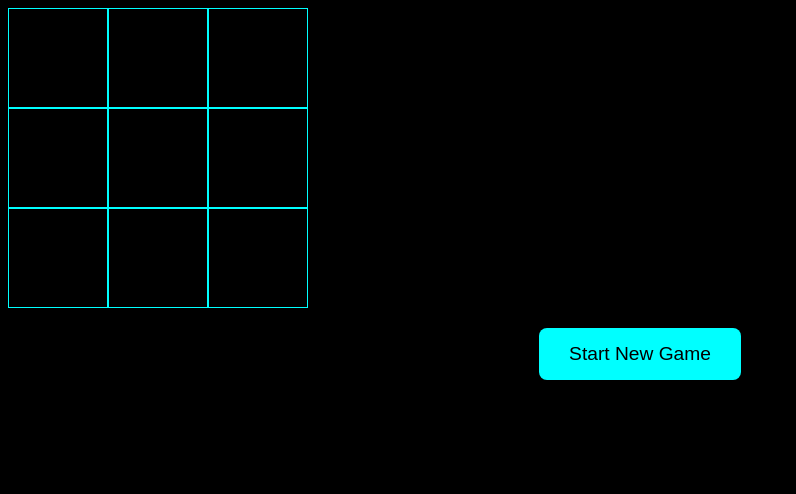
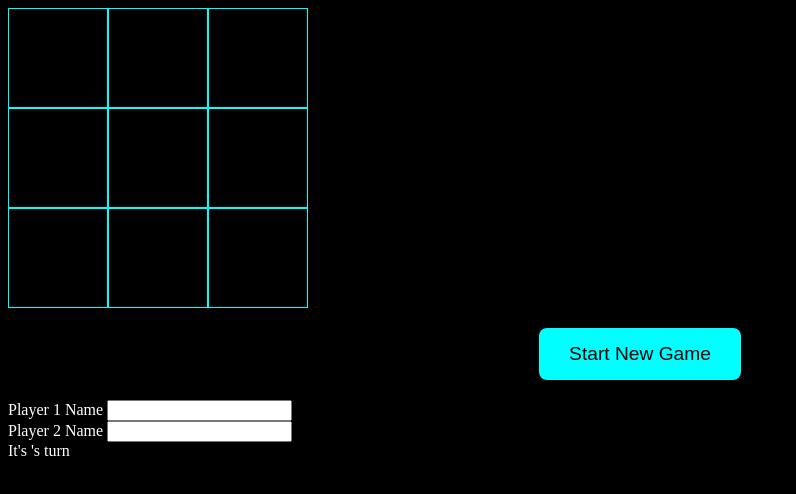
Before and after one commit to fatirali/tic_tac_toe, a plain HTML site: page index.html in a window 1280 px wide. Both pictures are taken after a click on the button "Start New Game". Shown: the whole page, without its empty margins (0-796 px from the left). Drawn offline with Linux system fonts and the light colour scheme.

Commit message:
I have added player names and messages for the different player's turns

```diff
--- a/index.html
+++ b/index.html
@@ -1,14 +1,27 @@
 <!DOCTYPE html>
 <html lang="en">
+
 <head>
     <meta charset="UTF-8">
     <meta name="viewport" content="width=device-width, initial-scale=1.0">
     <title>Document</title>
     <link rel="stylesheet" href="style.css" />
 </head>
+
 <body>
     <div id="gameBoard"></div>
     <button id="start">Start New Game</button>
+    <div id="players">
+        <div id="player">
+            Player 1 Name <input type="text" id="player1"/>
+        </div>
+        <div id="player">
+            Player 2 Name <input type="text" id="player2"/>
+        </div>
+    </div>
+    <div id="message"></div>
+
     <script src="script.js"></script>
 </body>
+
 </html>
--- a/script.js
+++ b/script.js
@@ -246,9 +246,29 @@ const DisplayController = (function () {
 
       if (moveSuccessful) {
         renderBoard(boardModule.getBoard());
+        DisplayController.displayMessage();
       }
     }
   }
+
+  function displayMessage () {
+    const inputPlayer1 = document.getElementById("player1").value
+    const inputPlayer2 = document.getElementById("player2").value
+    const display = document.getElementById("message")
+    const activePlayer = game.getActivePlayer()
+    if (activePlayer.token === "X") {
+      display.innerText = "It's " + inputPlayer1 +"'s turn"
+    }
+    if (activePlayer.token === "O") {
+      display.innerText = "It's " + inputPlayer2 + "'s turn"
+      console.log(inputPlayer2)
+    }
+
+
+
+    // display.innerText = "Hi"
+  }
+
   function startNewGame() {
     if (boardActive = false) {
       boardActive = true;
@@ -260,14 +280,16 @@ const DisplayController = (function () {
       boardModule = gameBoard();
       game = GameController(boardModule);
       DisplayController.renderBoard(boardModule.getBoard());
+      DisplayController.displayMessage();
+    }
 
-    }
+
 
   }
   boardContainer.addEventListener("click", handleBoardClick);
   startButton.addEventListener("click", startNewGame);
 
-  return { renderBoard, handleBoardClick, startNewGame };
+  return { renderBoard, handleBoardClick, startNewGame, displayMessage };
 })();
 
 // DisplayController.renderBoard(boardModule.getBoard());
```
